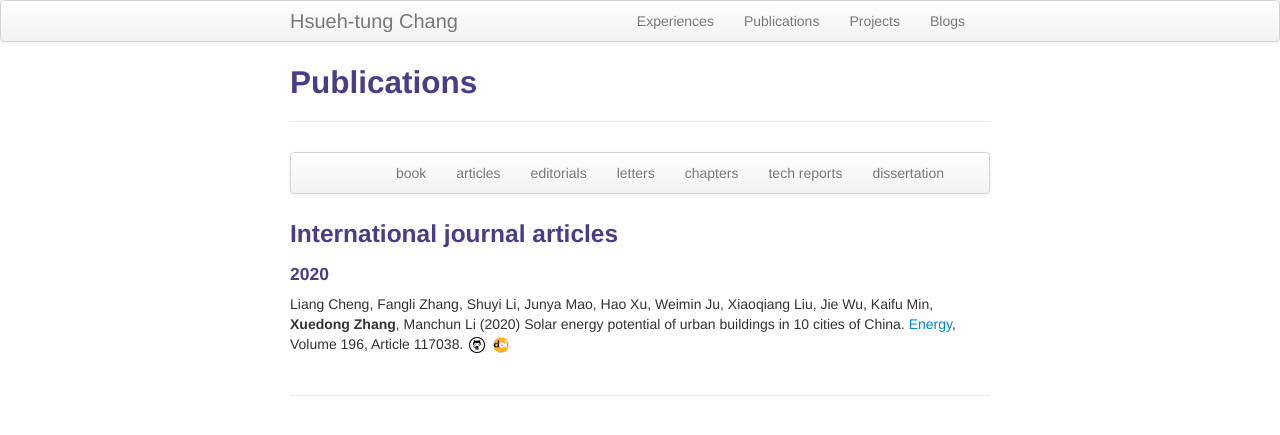
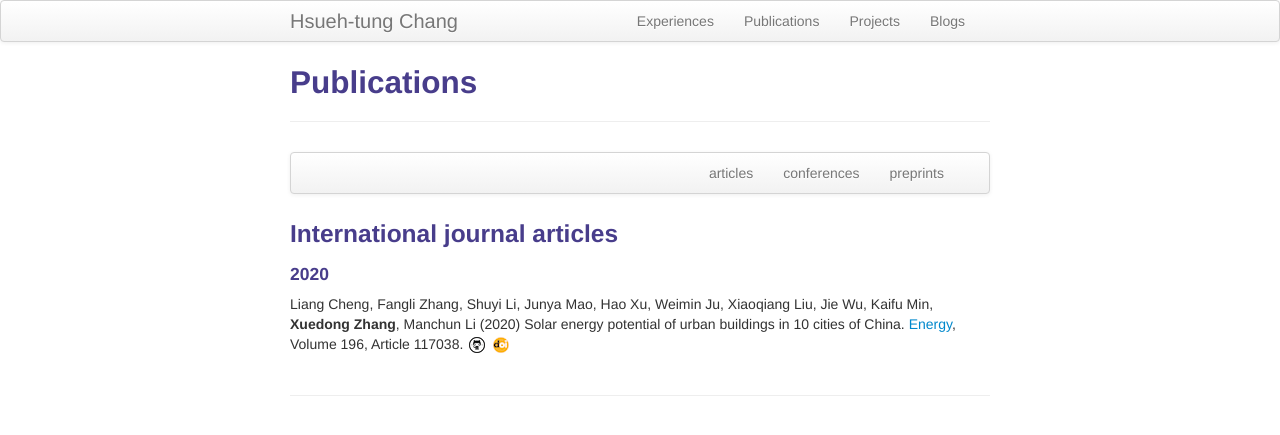
Before and after one commit to hsuehtchang/hsuehtchang.github.io, a Jekyll site: the page built from pages/pubs.md, in a window 1280 px wide. Shown: the top 435 px of the page. Built offline with Jekyll 4.4.1, drawn with Linux system fonts in a browser that asks for light colours.

```diff
--- a/pages/pubs.md
+++ b/pages/pubs.md
@@ -7,13 +7,9 @@ description: Ht Chang's publications
 <div class="navbar">
     <div class="navbar-inner">
         <ul class="nav">
-            <li><a href="#book">book</a></li>
             <li><a href="#articles">articles</a></li>
-            <li><a href="#editorials">editorials</a></li>
-            <li><a href="#letters">letters</a></li>
-            <li><a href="#chapters">chapters</a></li>
-            <li><a href="#techreports">tech reports</a></li>
-            <li><a href="#thesis">dissertation</a></li>
+            <li><a href="#conferences">conferences</a></li>
+            <li><a href="#preprints">preprints</a></li>
         </ul>
     </div>
 </div>
```
